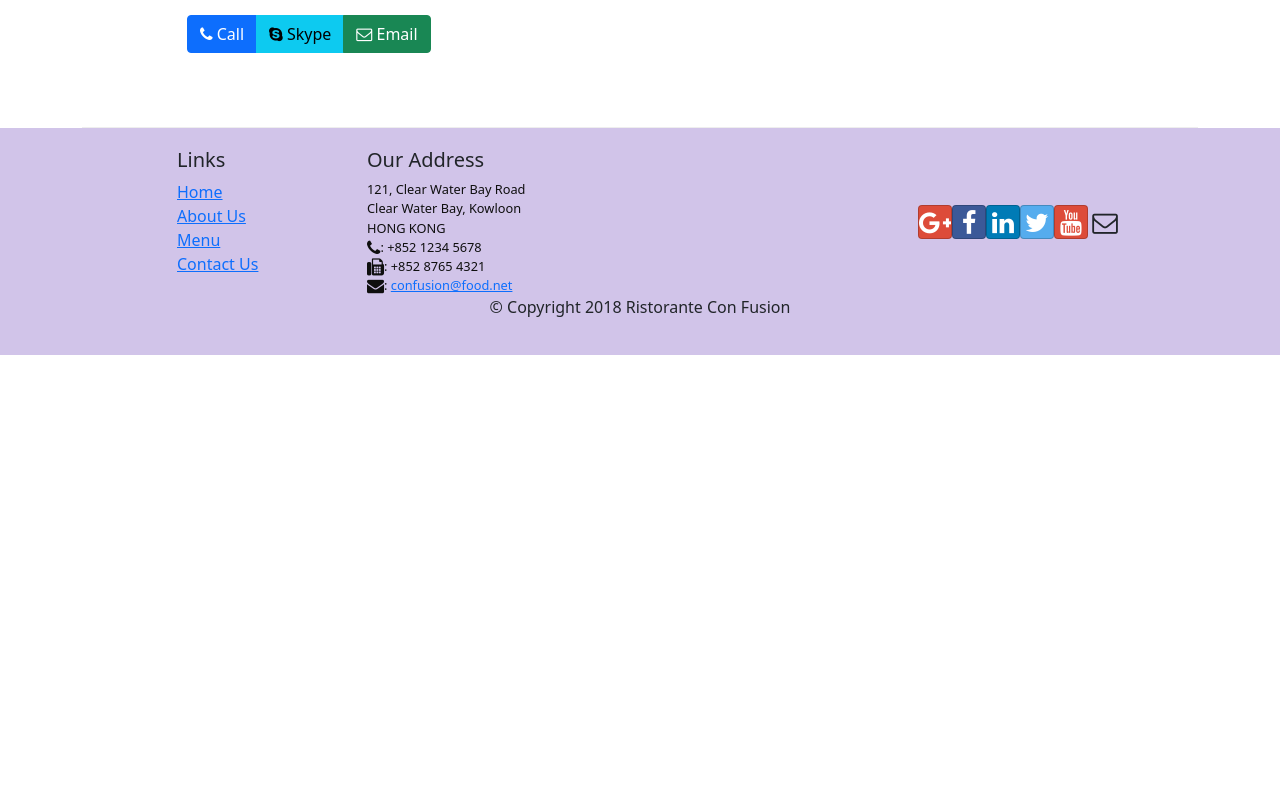
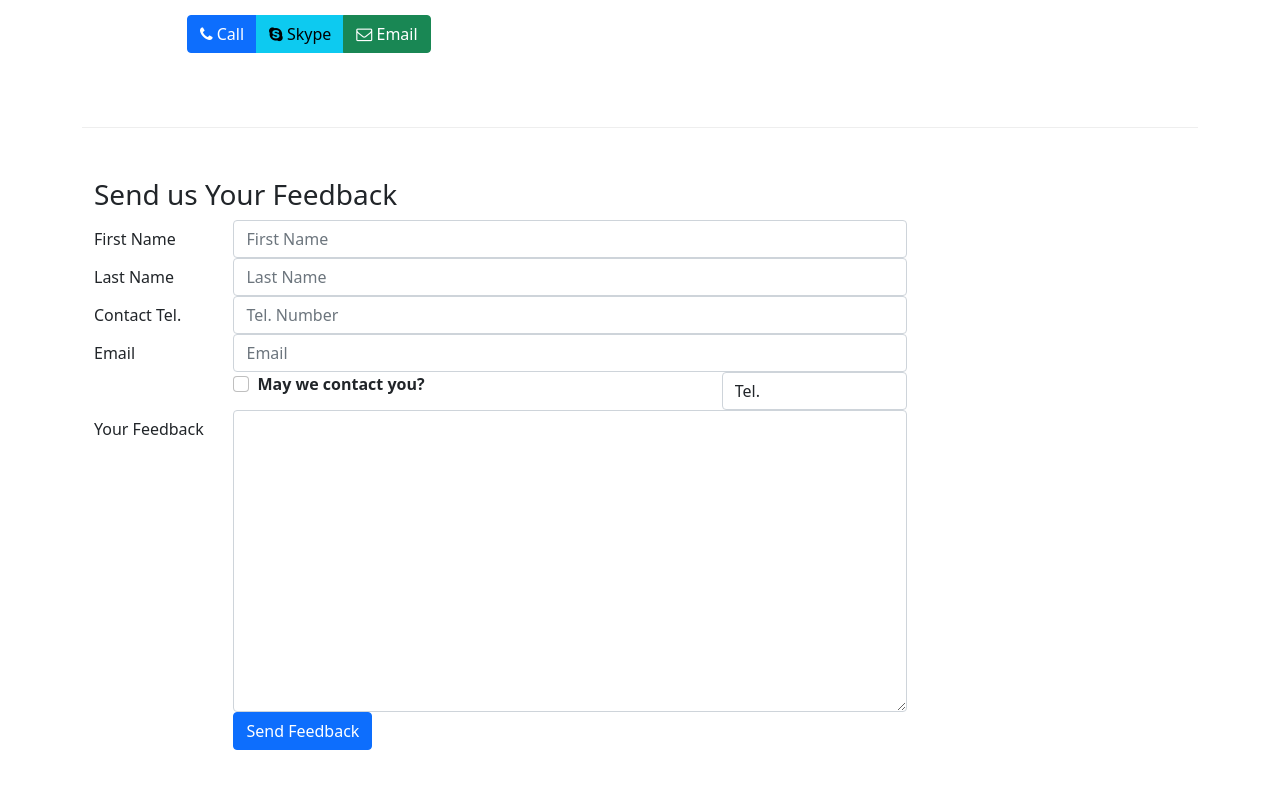
Before and after one commit to 01-DC/confusion-coursera-reactjs, a React (Vite) app: page /contactus in a window 1280 px wide. Shown: the part 720-1520 px from the top of the page. Before the commit the page ends 1075 px from the top, so only its background shows below. Built offline with nearby package versions, Linux system fonts and the light colour scheme.

Commit message:
created Form in Contact Us page

```diff
--- a/src/components/Contact.jsx
+++ b/src/components/Contact.jsx
@@ -1,9 +1,37 @@
-import React from "react"
+import React, { useState } from "react"
 import { Link } from "react-router-dom"
 
-import { Breadcrumb, BreadcrumbItem } from "reactstrap"
+import {
+	Breadcrumb,
+	BreadcrumbItem,
+	Button,
+	Form,
+	FormGroup,
+	Label,
+	Input,
+	Col,
+} from "reactstrap"
 
 export default function Contact() {
+	const [formState, setFormState] = useState({
+		firstname: "",
+		lastname: "",
+		telnum: "",
+		email: "",
+		agree: false,
+		contactType: "Tel.",
+		message: "",
+	})
+
+	function handleInputChange() {
+		const target= e.target
+		const value=target.type
+	}
+
+	function handleSubmit(e) {
+		e.preventDefault()
+		console.log("Current state is: " + JSON.stringify(formState))
+	}
 	return (
 		<div className="container">
 			<div className="row">
@@ -64,6 +92,115 @@ export default function Contact() {
 					</div>
 				</div>
 			</div>
+			<div className="row row-content">
+				<div className="col-12">
+					<h3>Send us Your Feedback</h3>
+				</div>
+				<div className="col-12 col-md-9">
+					<Form onSubmit={() => handleSubmit}>
+						<FormGroup row>
+							<Label htmlFor="firstname" md={2}>
+								First Name
+							</Label>
+							<Col md={10}>
+								<Input
+									type="text"
+									id="firstname"
+									name="firstname"
+									placeholder="First Name"
+									value={formState.firstname}
+								/>
+							</Col>
+						</FormGroup>
+						<FormGroup row>
+							<Label htmlFor="lastname" md={2}>
+								Last Name
+							</Label>
+							<Col md={10}>
+								<Input
+									type="text"
+									id="lastname"
+									name="lastname"
+									placeholder="Last Name"
+									value={formState.lastname}
+								/>
+							</Col>
+						</FormGroup>
+						<FormGroup row>
+							<Label htmlFor="telnum" md={2}>
+								Contact Tel.
+							</Label>
+							<Col md={10}>
+								<Input
+									type="tel"
+									id="telnum"
+									name="telnum"
+									placeholder="Tel. Number"
+									value={formState.telnum}
+								/>
+							</Col>
+						</FormGroup>
+						<FormGroup row>
+							<Label htmlFor="email" md={2}>
+								Email
+							</Label>
+							<Col md={10}>
+								<Input
+									type="email"
+									id="email"
+									name="email"
+									placeholder="Email"
+									value={formState.email}
+								/>
+							</Col>
+						</FormGroup>
+						<FormGroup row>
+							<Col md={{ size: 6, offset: 2 }}>
+								<FormGroup check>
+									<Label check>
+										<Input
+											type="checkbox"
+											name="agree"
+											checked={formState.agree}
+										/>{" "}
+										<strong>May we contact you?</strong>
+									</Label>
+								</FormGroup>
+							</Col>
+							<Col md={{ size: 3, offset: 1 }}>
+								<Input
+									type="select"
+									name="contactType"
+									value={formState.contactType}>
+									<option>Tel.</option>
+									<option>Email</option>
+								</Input>
+							</Col>
+						</FormGroup>
+						<FormGroup row>
+							<Label htmlFor="message" md={2}>
+								Your Feedback
+							</Label>
+							<Col md={10}>
+								<Input
+									type="textarea"
+									id="message"
+									name="message"
+									rows="12"
+									value={formState.message}
+								/>
+							</Col>
+						</FormGroup>
+						<FormGroup row>
+							<Col md={{ size: 10, offset: 2 }}>
+								<Button type="submit" color="primary">
+									Send Feedback
+								</Button>
+							</Col>
+						</FormGroup>
+					</Form>
+				</div>
+			</div>
 		</div>
 	)
 }
```
